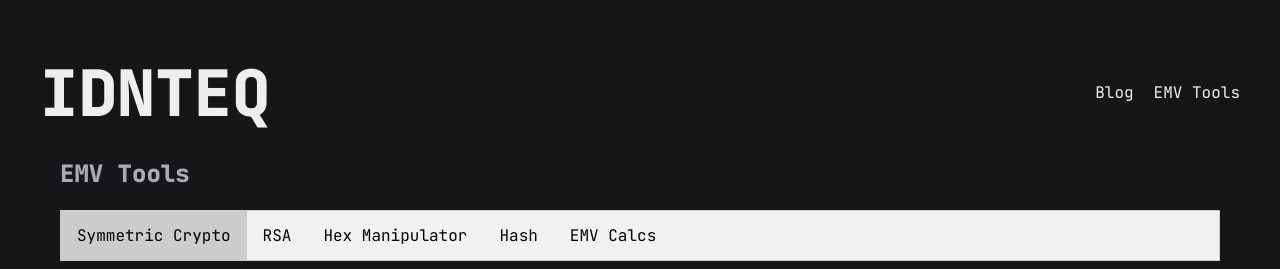
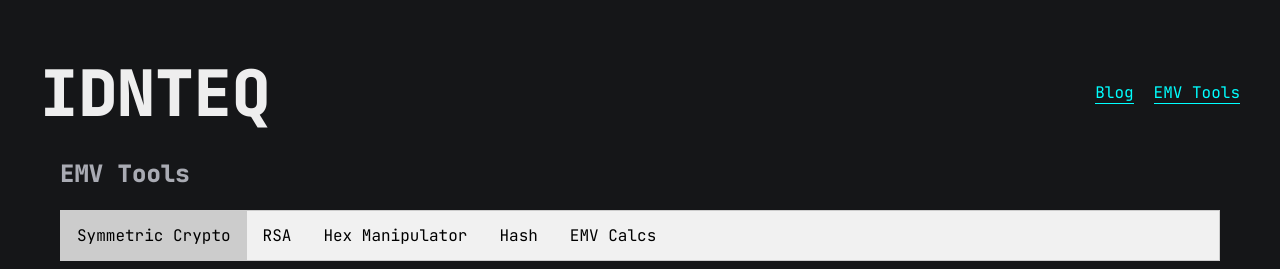
Before and after one commit to lsadehaan/lsadehaan.github.io, a Jekyll site: the page built from emvtools.md, in a window 1280 px wide. Shown: the top 269 px of the page. Built offline with Jekyll 4.4.1, drawn with Linux system fonts in a browser that asks for light colours.

Commit message:
improved links

```diff
--- a/_includes/header.html
+++ b/_includes/header.html
@@ -2,32 +2,10 @@
   <a class="site-title" href="{{site.baseurl}}/">{{site.title}}</a>
   <nav class="site-nav">
     <ul>
-      <li><a href="{{site.baseurl}}/">Blog</a></li> <!-- Assuming home is blog -->
+      <li><a href="{{site.baseurl}}/">Blog</a></li>
+      <!-- Assuming home is blog -->
       <li><a href="{{site.baseurl}}/emvtools/">EMV Tools</a></li>
       <!-- Add other navigation links here as needed -->
     </ul>
   </nav>
 </header>
-
-<style>
-/* Basic styling for header nav for now, can be moved to common.css */
-.site-header {
-  display: flex;
-  justify-content: space-between;
-  align-items: center;
-  padding: 10px 0; /* Adjust as needed */
-}
-.site-nav ul {
-  list-style: none;
-  padding: 0;
-  margin: 0;
-  display: flex;
-}
-.site-nav li {
-  margin-left: 20px;
-}
-.site-nav a {
-  text-decoration: none;
-  /* Inherit color or set specific */
-}
-</style>
--- a/assets/css/blog.css
+++ b/assets/css/blog.css
@@ -181,6 +181,7 @@ main {
   color: var(--white-1);
   transition: color 0.2s;
 }
+
 .site-nav a:hover {
   color: cyan;
 }
--- a/assets/css/common.css
+++ b/assets/css/common.css
@@ -75,3 +75,35 @@ hr {
   border-right: none !important;
   margin-bottom: 1.75rem !important;
 }
+
+/* Header and navigation styles moved from header.html */
+.site-header {
+  display: flex;
+  justify-content: space-between;
+  align-items: center;
+  padding: 10px 0; /* Adjust as needed */
+}
+.site-nav ul {
+  list-style: none;
+  padding: 0;
+  margin: 0;
+  display: flex;
+}
+.site-nav li {
+  margin-left: 20px;
+}
+
+.site-nav a,
+.site-nav a:link,
+.site-nav a:visited,
+.site-nav a:active,
+.site-nav a:focus {
+  color: cyan;
+  border-bottom: 1px solid cyan;
+  text-decoration: none;
+  transition: color 0.2s, border-bottom 0.2s;
+}
+.site-nav a:hover {
+  color: var(--white-1);
+  border-bottom: 1px solid var(--white-1);
+}
--- a/assets/css/post.css
+++ b/assets/css/post.css
@@ -226,6 +226,8 @@ main {
   color: var(--white-1);
   transition: color 0.2s;
 }
+
 .site-nav a:hover {
-  color: cyan;
+  color: var(--white-1);
+  border-bottom: 1px solid var(--white-1);
 }
```
